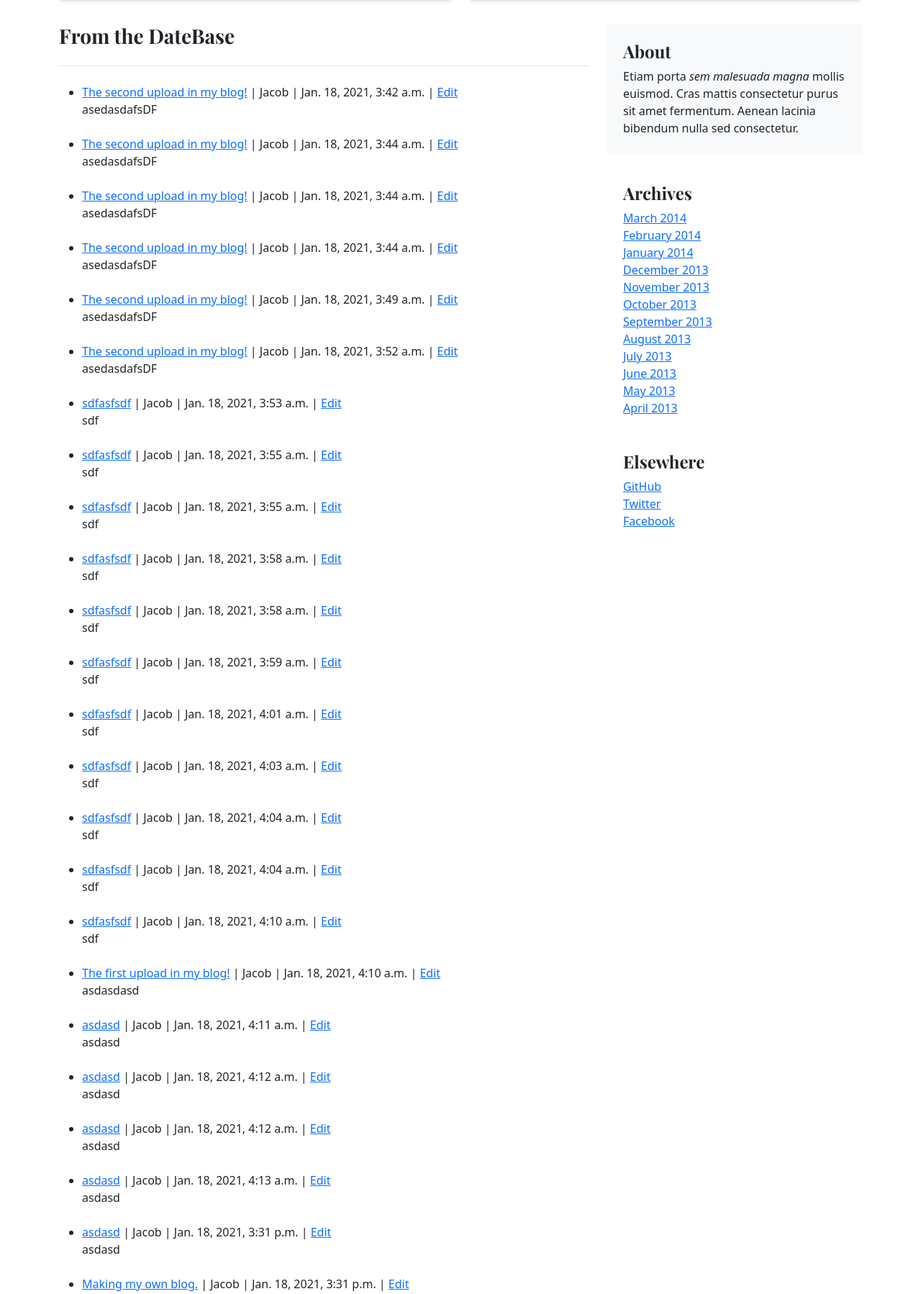
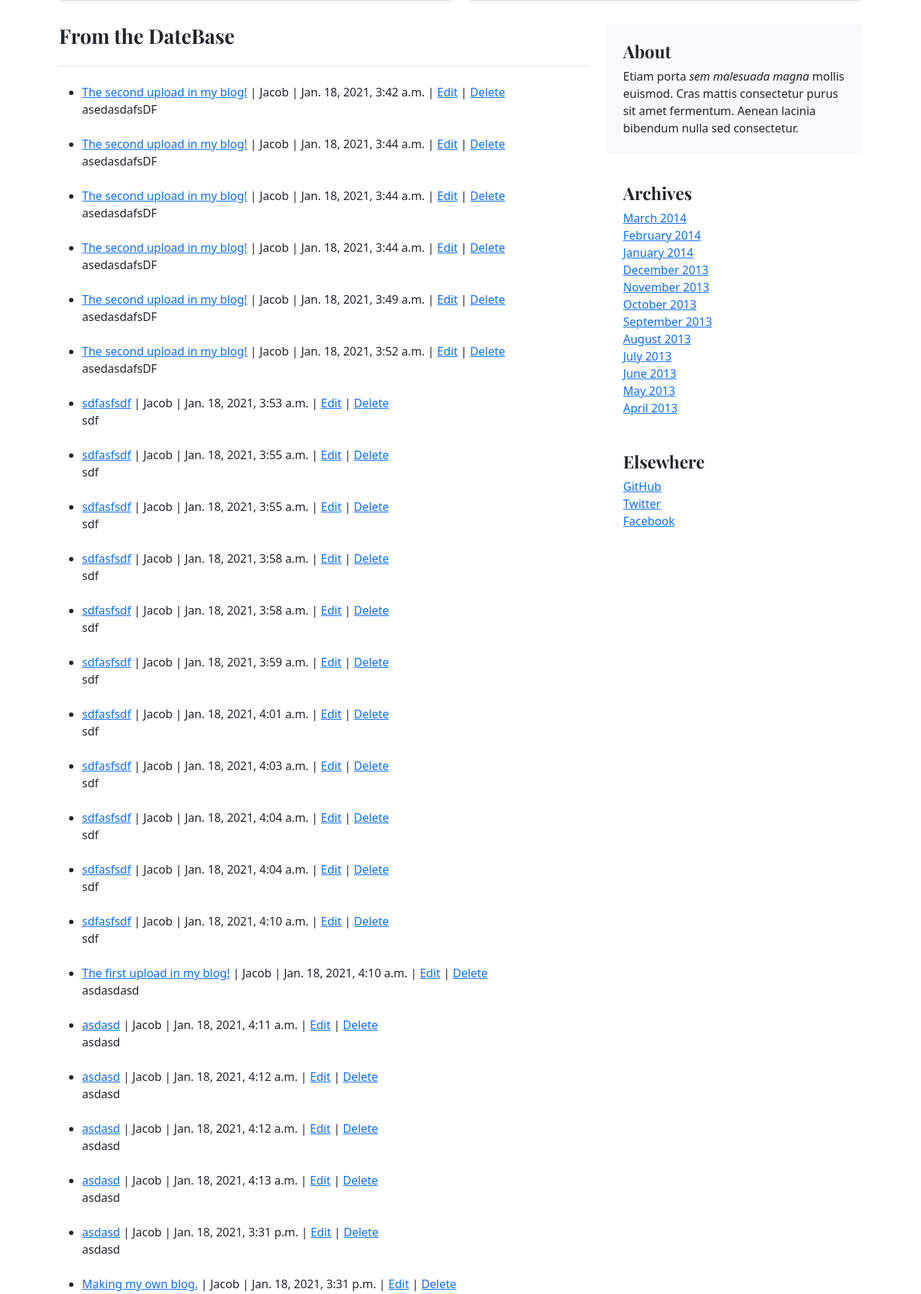
Before and after one commit to jacob9910/MyFirstBlog, a Django app: page /blog/New/ in a window 1280 px wide. Shown: the part 776-2574 px from the top of the page at 72% size. Run offline with Django 3.2, Linux system fonts and the light colour scheme; data comes from the database, SQL or seed files in the repository; both versions use the stored data as it was after the commit; some libraries are stand-ins or nearby versions.

Commit message:
삭제기능 탑제

```diff
--- a/blog/templates/Detail.html
+++ b/blog/templates/Detail.html
@@ -4,7 +4,7 @@
 {% block content %}
     </br>
     <h1>{{ post.title }}</h1>
-    <small>By: {{ post.author }} | <a href="{% url 'update_post' post.pk %}">Edit</a>
+    <small>By: {{ post.author }} | <a href="{% url 'update_post' post.pk %}">Edit</a> | <a href="{% url 'delete_post' post.pk %}">Delete</a>
     <hr>
     </br></br>
     <body>{{ post.content }}</body>
--- a/blog/templates/New.html
+++ b/blog/templates/New.html
@@ -88,7 +88,10 @@
 
               <ul>
               {% for post in object_list %}
-                  <li><a href="{% url 'Detail' post.pk %}">{{ post.title }}</a> | {{ post.author }} | {{post.createDate}} | <a href="{% url 'update_post' post.pk %}">Edit</a><br/>
+                  <li><a href="{% url 'Detail' post.pk %}">{{ post.title }}</a>
+                     | {{ post.author }} | {{post.createDate}} |
+                     <a href="{% url 'update_post' post.pk %}">Edit</a> |
+                     <a href="{% url 'delete_post' post.pk %}">Delete</a> </br>
                   {{ post.content }}</li><br/>
               {% endfor %}
               </ul>
--- a/blog/urls.py
+++ b/blog/urls.py
@@ -1,7 +1,7 @@
 from django.urls import path
 from blog import views
 import blog.views
-from .views import HomeView, ArticleDetailView, AddPostView, UpdatePostView
+from .views import HomeView, ArticleDetailView, AddPostView, UpdatePostView, DeletePostView
 
 
 urlpatterns = [
@@ -10,4 +10,5 @@ urlpatterns = [
     path('CreatePost/', AddPostView.as_view(), name='CreatePost'),
     path('article/<int:pk>', ArticleDetailView.as_view(), name='Detail'),
     path('article/edit/<int:pk>', UpdatePostView.as_view(), name='update_post'),
+    path('article/<int:pk>/remove', DeletePostView.as_view(), name='delete_post'),
 ]
--- a/blog/views.py
+++ b/blog/views.py
@@ -1,9 +1,9 @@
 from django.shortcuts import render
 from blog.models import Category, Post
 from django import forms
-from django.views.generic import ListView, DetailView, CreateView, UpdateView
+from django.views.generic import ListView, DetailView, CreateView, UpdateView, DeleteView
 from .forms import PostForm, EditForm
-
+from django.urls import reverse_lazy
 
 # Create your views here.
 def index(req):
@@ -31,3 +31,8 @@ class UpdatePostView(UpdateView):
     form_class = EditForm
     template_name = 'update_post.html'
     #fields = ['title', 'title_tag', 'content']
+
+class DeletePostView(DeleteView):
+    model = Post
+    template_name = 'delete_post.html'
+    success_url = reverse_lazy('New')
```
Also changed, not shown: db.sqlite3.
